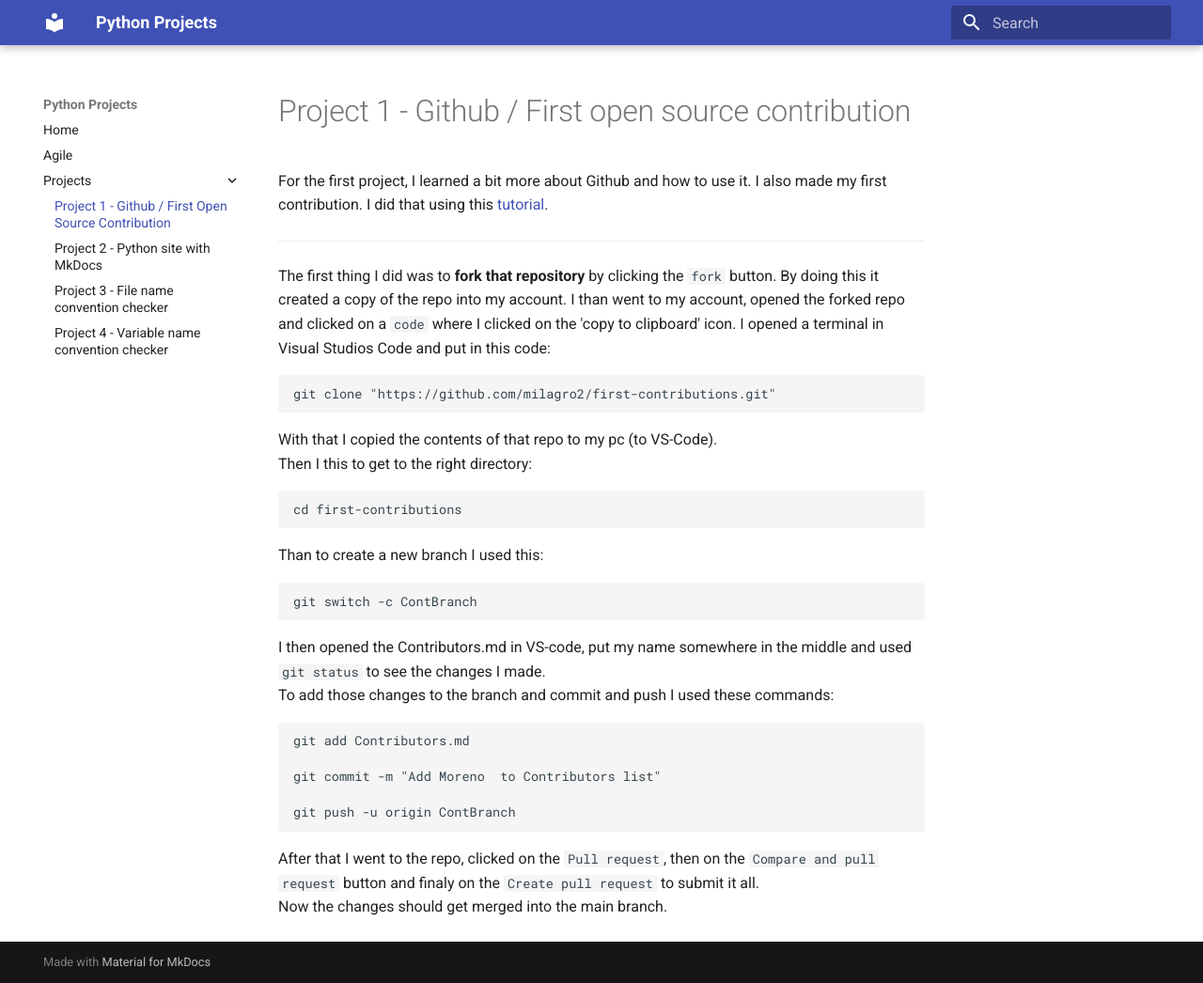
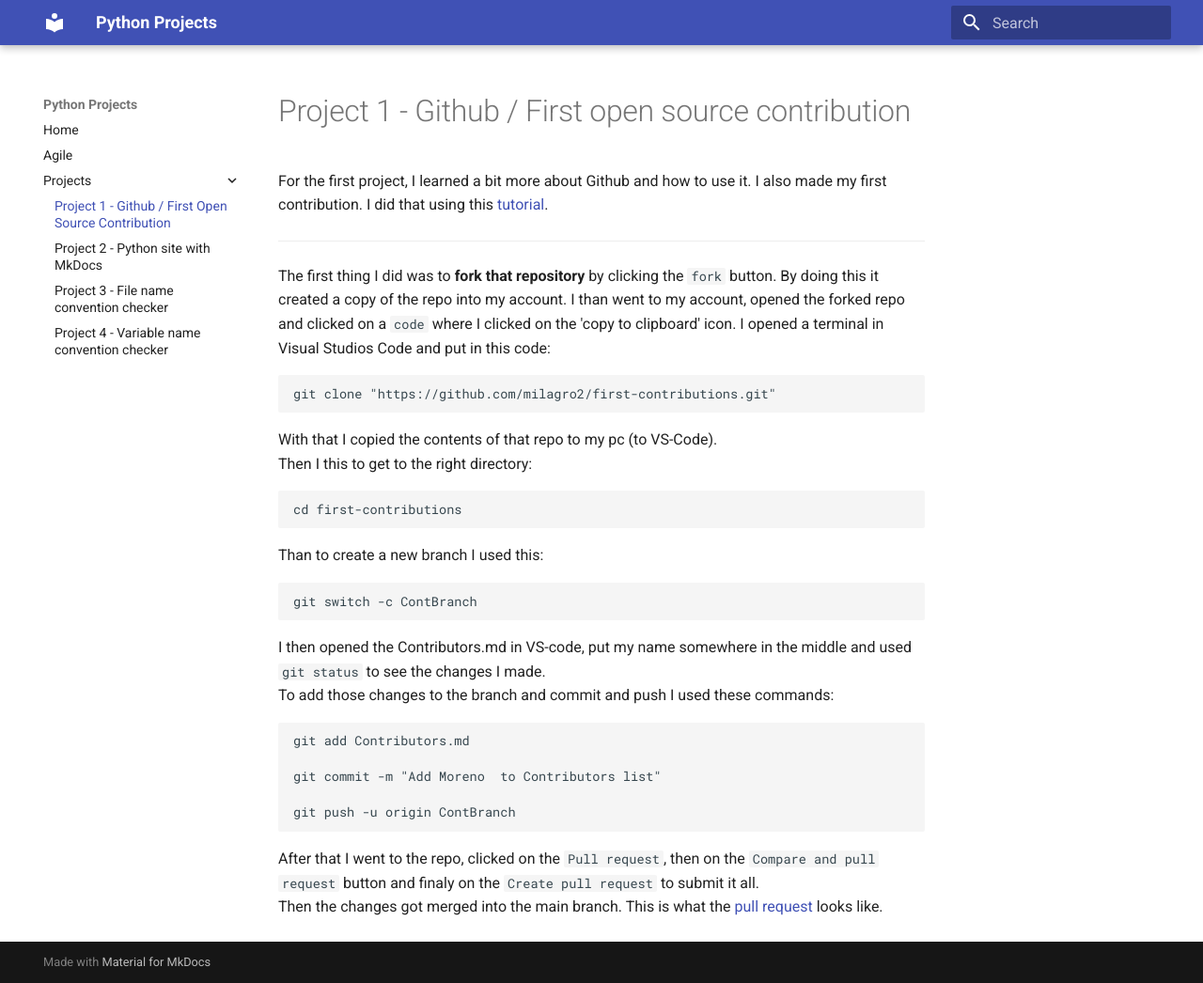
Before and after one commit to milagro2/pythonsite, an MkDocs documentation site: the page built from docs/project1.md, in a window 1280 px wide and 1046 px high. Shown: the whole window at 94% size. Built offline with MkDocs 1.6.1 and Material for MkDocs 9.7.7, drawn with Linux system fonts in a browser that asks for light colours.

Commit message:
Update project1.md

````diff
--- a/docs/project1.md
+++ b/docs/project1.md
@@ -27,4 +27,4 @@ git commit -m "Add Moreno  to Contributors list"
 git push -u origin ContBranch
 ```
 After that I went to the repo, clicked on the `Pull request`, then on the `Compare and pull request` button and finaly on the `Create pull request` to submit it all. <br>
-Now the changes should get merged into the main branch.
+Then the changes got merged into the main branch. This is what the [pull request](https://github.com/firstcontributions/first-contributions/pull/77226) looks like.
````
